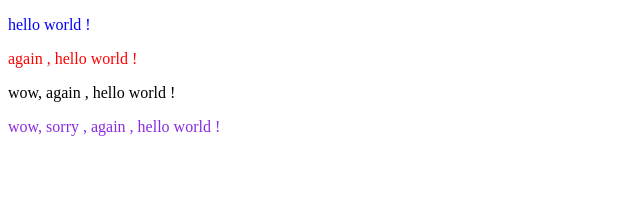
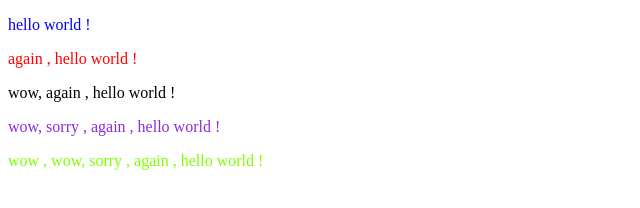
Before and after one commit to amirdll/myFolder, a plain HTML site: page index.html in a window 1280 px wide. Shown: the whole page, without its empty margins (0-640 px from the left). Drawn offline with Linux system fonts and the light colour scheme.

Commit message:
style five

```diff
--- a/index.html
+++ b/index.html
@@ -10,5 +10,6 @@
     <p class="two">again , hello world !</p>
     <p class="three"> wow, again , hello world !</p>
     <p class="foor"> wow, sorry , again , hello world !</p>
+    <p class="five"> wow , wow, sorry , again , hello world !</p>
   </body>
 </html>
--- a/style.css
+++ b/style.css
@@ -10,3 +10,6 @@ p{
 .foor{
     color: blueviolet;
 }
+.five{
+    color: chartreuse;
+}
```
